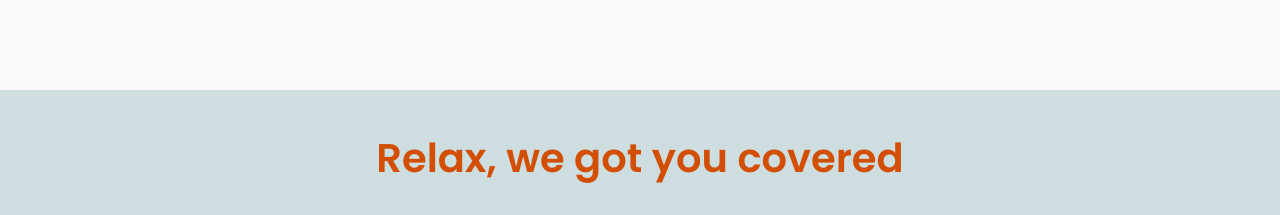
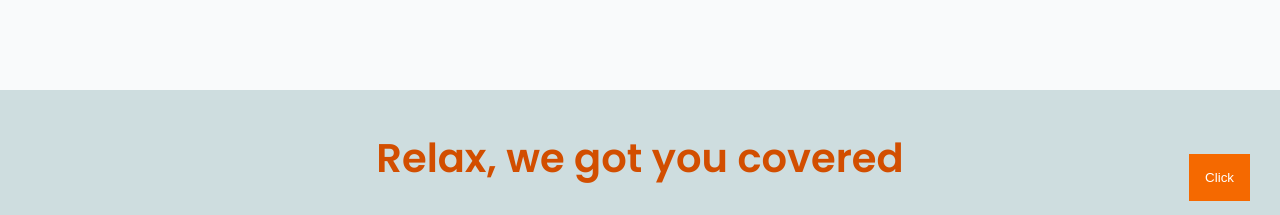
Before and after one commit to PitesFan/Real-Estate, a plain HTML site: page index.html in a window 1280 px wide. Shown: the part 569-784 px from the top of the page. Drawn offline with Linux system fonts and the light colour scheme.

Commit message:
Add console button

```diff
--- a/index.html
+++ b/index.html
@@ -246,6 +246,9 @@
    <span class="regular-p text-primary">Get in touch </span>
   </a>
  </section>
+
+ <button id="console-button">Click</button>
+
 </main>
 
 <footer></footer>
--- a/main.css
+++ b/main.css
@@ -235,3 +235,13 @@ main {
  gap: 28px;
  justify-content: center;
 }
+
+#console-button {
+ background-color: #f56900;
+ color: white;
+ border: none;
+ padding: 16px;
+ position: fixed;
+ right: 30px;
+ bottom: 30px;
+}
--- a/main.js
+++ b/main.js
@@ -21,3 +21,13 @@ rightArrow.addEventListener('click', () => {
 })
 
 window.addEventListener('resize', updateSlider)
+
+// Message
+
+const consoleBtn = document.getElementById("console-button");
+
+const consoleBtnClick = () => {
+ console.log("MC", Math.random());
+}
+
+consoleBtn.addEventListener("click", consoleBtnClick);
```
